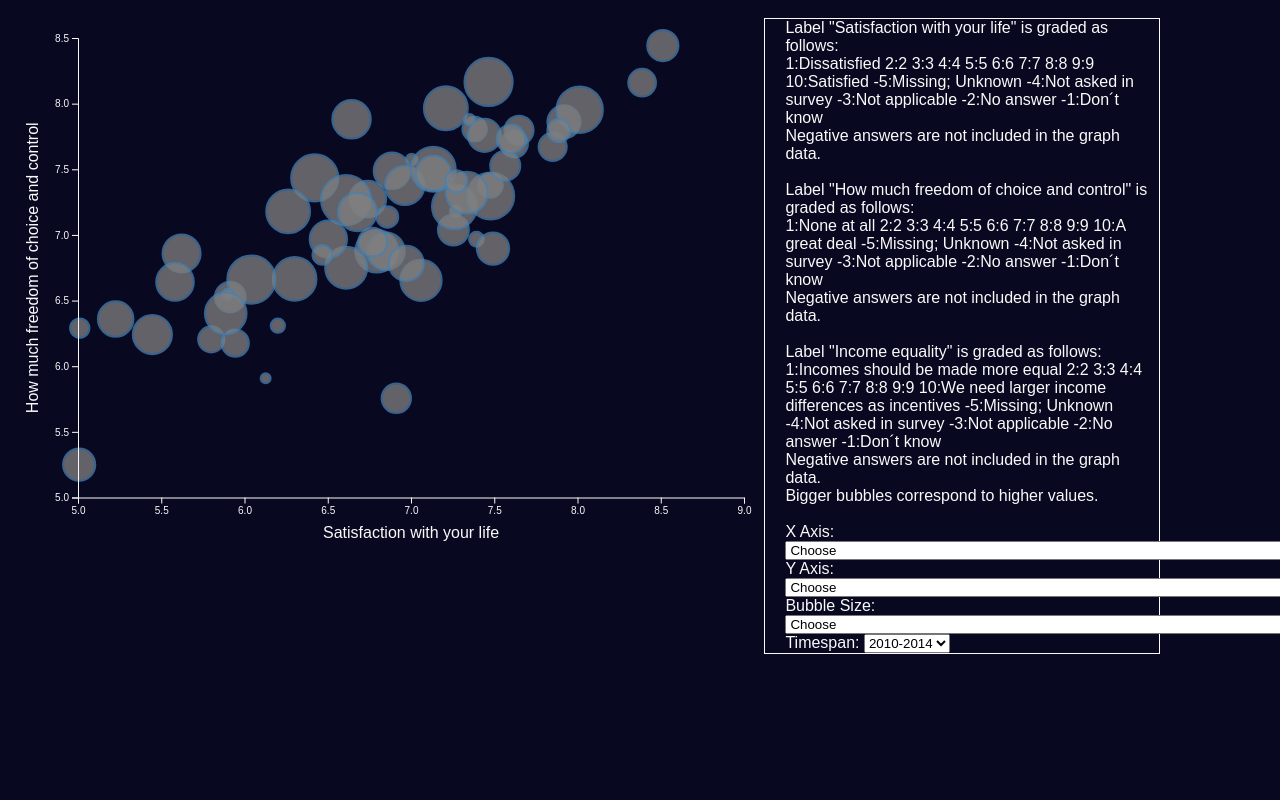
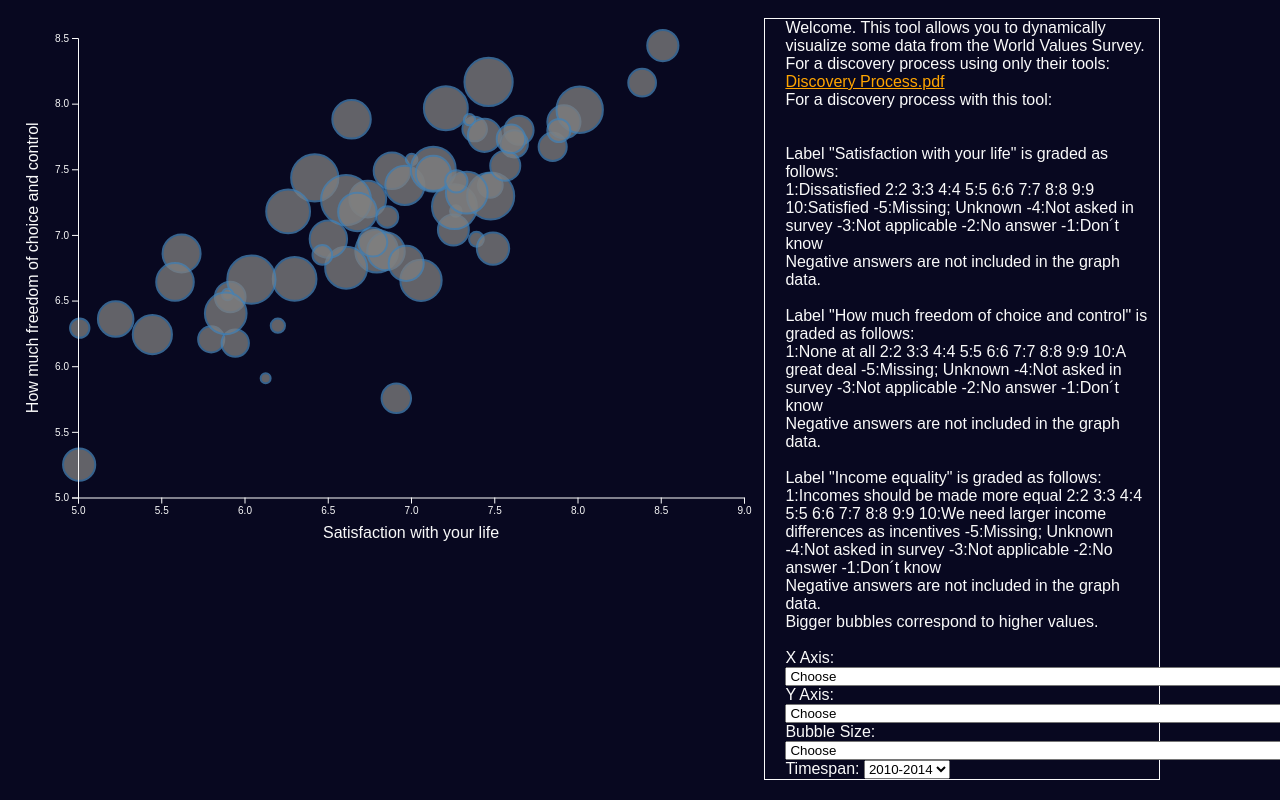
Before and after one commit to Albrektson/ValuesViz, a plain HTML site: page index.html in a window 1280 px wide. Shown: the top 800 px of the page. Drawn offline with nearby package versions, Linux system fonts and the light colour scheme.

Commit message:
Discovery Process #1

```diff
--- a/index.html
+++ b/index.html
@@ -43,6 +43,10 @@
     pointer-events: none;
 	}
 
+	a {
+		color: orange;
+	}
+
 	text {
 		fill: #fafafa;
 	}
@@ -52,6 +56,18 @@
 		<div class="row">
 			<div class="leftcolumn" id="cnv"> </div>
 			<div class="rightcolumn" id="info">
+				Welcome. This tool allows you to dynamically visualize some data
+				from the World Values Survey. For a discovery process using only
+				their tools:
+				<br/>
+				<a href='discovery1.pdf'>Discovery Process.pdf</a>
+				<br/>
+				For a discovery process with this tool:
+				<br/>
+				<a href=''></a>
+
+				<br/><br/>
+
 				<div id="axisInfoX"></div>
 				<br>
 				<div id="axisInfoY"></div>
```
Also changed, not shown: 1 other file.
